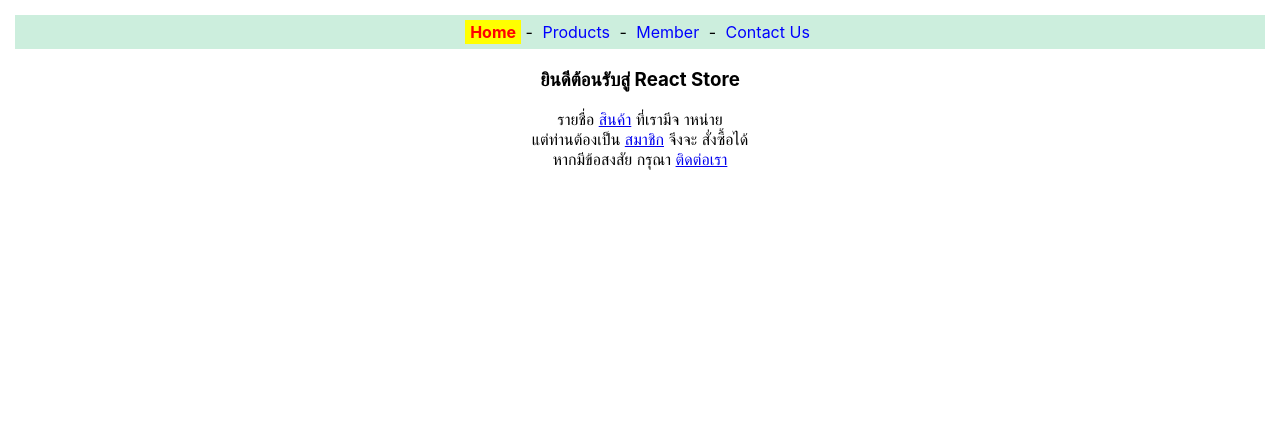
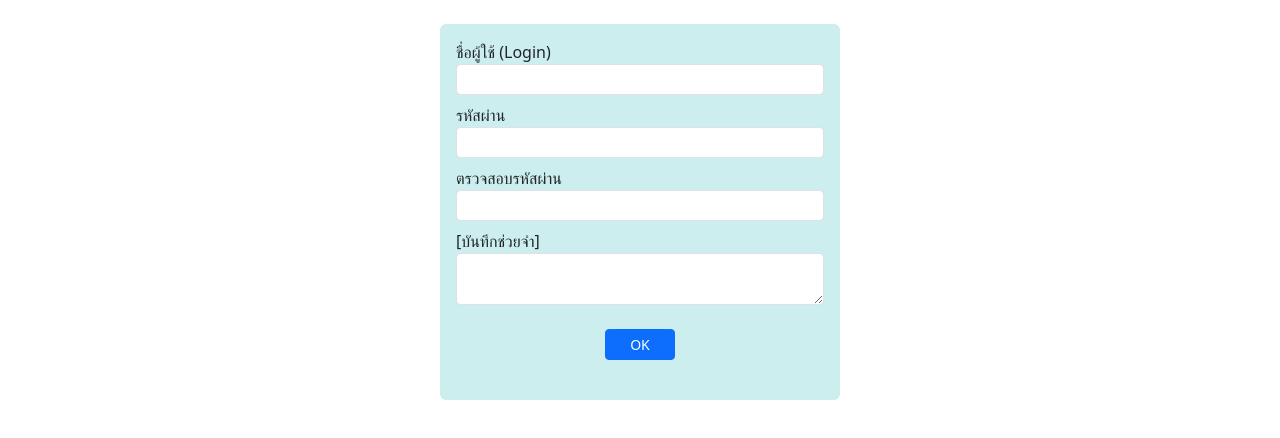
Before and after one commit to Zerlix2744/app1, a React (Create React App) app: page / in a window 1280 px wide. Shown: the top 438 px of the page. Built offline with nearby package versions, Linux system fonts and the light colour scheme.

Commit message:
from-text
from-text

```diff
--- a/package.json
+++ b/package.json
@@ -6,6 +6,7 @@
     "@testing-library/jest-dom": "^5.17.0",
     "@testing-library/react": "^13.4.0",
     "@testing-library/user-event": "^13.5.0",
+    "bootstrap": "^5.3.2",
     "react": "^18.2.0",
     "react-dom": "^18.2.0",
     "react-router-dom": "^6.16.0",
--- a/src/App.js
+++ b/src/App.js
@@ -1,5 +1,6 @@
-import Router3 from "./router3";
+import React from "react";
+import Fromtext from "./from-text";
 
 export default function App() {
-  return <Router3/>
+  return <Fromtext/>
 }
--- /dev/null
+++ b/src/from-text.js
@@ -0,0 +1,56 @@
+import React from 'react'
+
+export default function Fromtext(){
+    const textPswd = React.useRef()
+    const textPswd2 = React.useRef()
+
+    const onblurPassword = () =>{
+        let pswd = textPswd.current.value
+        if(pswd !== '' &&!pswd.match(/^[0-9a-zA-Z]+$/)){
+            textPswd.current.value = ''
+            alert('รหัสผ่านทั้งสองช่องไม่ตรงกัน')
+        }
+    }
+    const onblurPassword2 = () =>{
+        if(textPswd.current.value !== textPswd2.correct.value){
+            textPswd2.current.value = ''
+            alert('รหัสผ่านทั้งสองช่องไม่ตรงกัน')
+        }
+    }
+    return (
+        <div className="mt-4 mx-auto p-3 rounded"
+            style={{ width:'400px', background:'#cee'}}>
+        <form>
+            <div className="form-group mb-2">
+                <label htmlFor="login">ชื่อผู้ใช้ (Login)</label>
+                <input type="text" id="login" name="login" maxLength="20"
+                    className="form-control form-control-sm"/>
+        </div>
+        <div className="form-group mb-2">
+            <label htmlFor="pswd">รหัสผ่าน</label>
+            <input type="pswd" id="pswd" name="pswd" maxLength="10"
+                className="form-control form-control-sm"
+                ref={textPswd} onBlur={onblurPassword}/>
+        </div>
+        <div className="form-group mb-2">
+            <label htmlFor="pswd2">ตรวจสอบรหัสผ่าน</label>
+            <input type="pswd" id="pswd2"
+                className="form-control form-control-sm"
+                ref={textPswd2} onBlur={onblurPassword2}/>
+        </div>
+        <div className="form-group mb-4">
+            <label htmlFor="memo">[บันทึกช่วยจำ]</label>
+            <textarea id="memo" name="memo" rows="2"
+                maxLength="200"
+                className="form-control form-control-sm">
+            </textarea>
+        </div>
+        <div className="text-center">
+            <button className="btn btn-primary btn-sm px-4 mb-4">
+                OK
+            </button>
+        </div>
+        </form>
+    </div>
+)
+}
--- a/src/index.js
+++ b/src/index.js
@@ -3,6 +3,9 @@
 import './index.css';
 import App from './App';
 import reportWebVitals from './reportWebVitals';
+
+import 'bootstrap/dist/css/bootstrap.min.css'
+import 'bootstrap/dist/js/bootstrap.bundle.min.js'
 
 const root = ReactDOM.createRoot(document.getElementById('root'));
 root.render(
```
Also changed, not shown: 1 other file (tests, documents, lock files or other folders).
